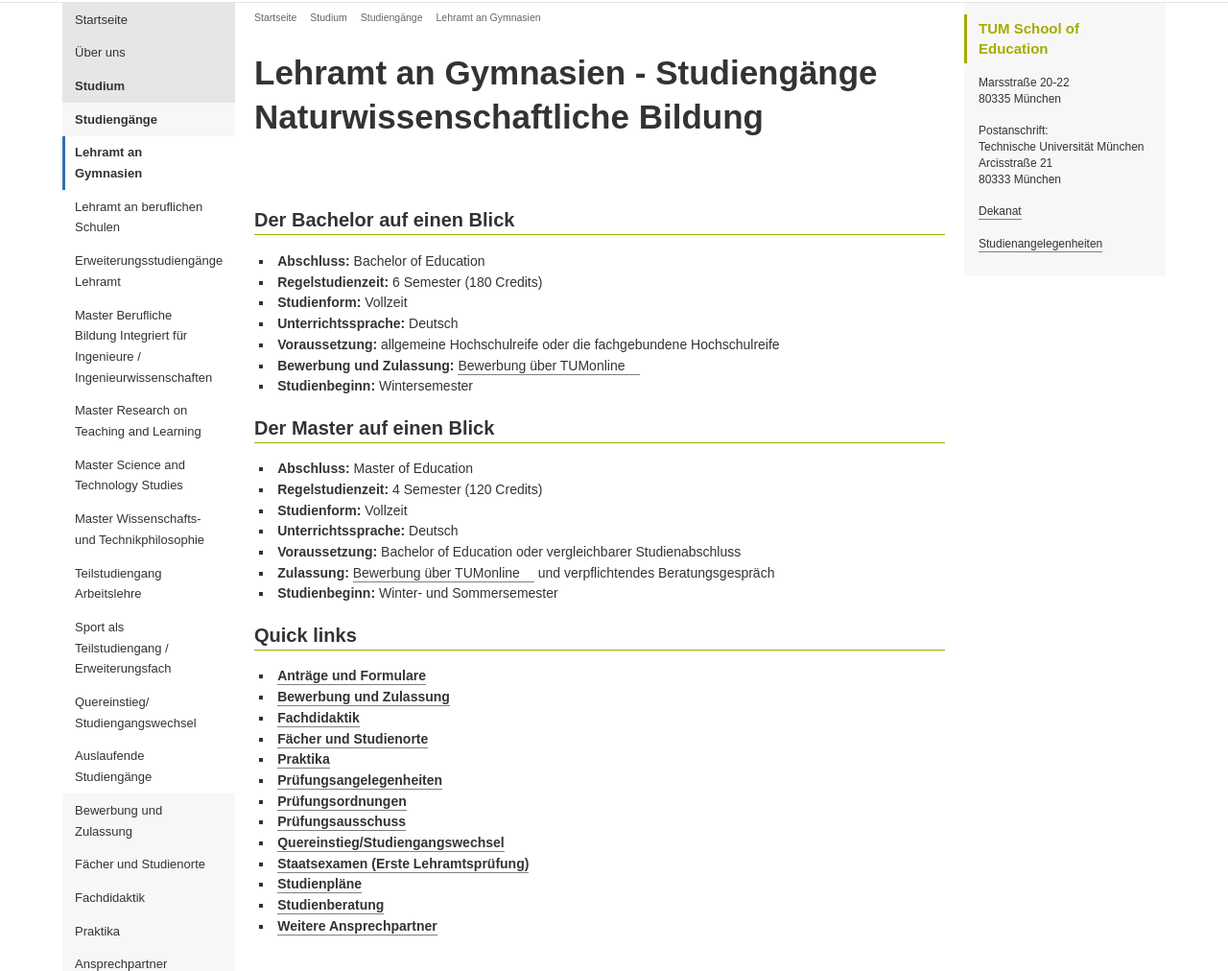
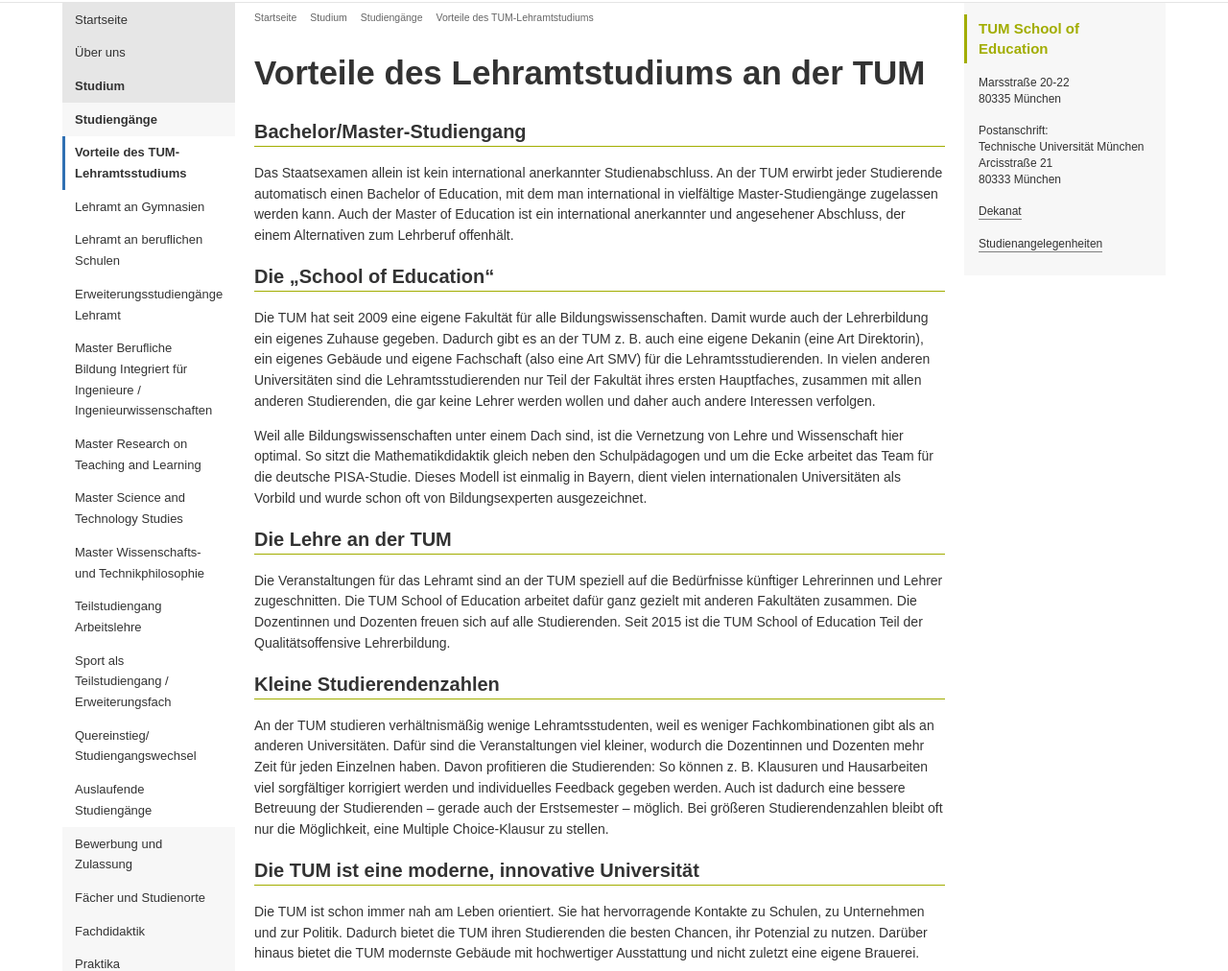
Before and after one commit to kulla/tum-homepage-mockups-20170313, a plain HTML site: page vorteile_lehramtsstudium.html in a window 1280 px wide. Shown: the part 137-1149 px from the top of the page at 96% size. Drawn offline with Linux system fonts and the light colour scheme.

Commit message:
add text "Vorteile des Lehramtsstudiums an der TUM"

```diff
--- a/vorteile_lehramtsstudium.html
+++ b/vorteile_lehramtsstudium.html
@@ -26,7 +26,7 @@
   "http://www.edu.tum.de/fileadmin/tum/org/favicon.ico" type=
   "image/x-icon; charset=binary">
 
-  <title>TUM School of Education: Lehramt an Gymnasien</title>
+  <title>TUM School of Education: Vorteile des Lehramtstudiums an der TUM</title>
   <meta name="generator" content="TYPO3 CMS">
   <meta name="viewport" content=
   "width=device-width, initial-scale=1">
@@ -151,8 +151,8 @@
                   "http://www.edu.tum.de/studium/studiengaenge/">Studiengänge</a>
 
                   <ul>
-                    <li class="current"><strong class=
-                    "path">Lehramt an Gymnasien</strong></li>
+                    <li class="current"><strong class="path">Vorteile des TUM-Lehramtsstudiums</strong></li>
+                    <li class="current"><a href="#">Lehramt an Gymnasien</a></li>
 
                     <li><a href=
                     "http://www.edu.tum.de/studium/studiengaenge/lehramt-an-beruflichen-schulen/">
@@ -348,133 +348,34 @@
               <li><a href=
               "http://www.edu.tum.de/studium/studiengaenge/">Studiengänge</a></li>
 
-              <li class="cur">Lehramt an Gymnasien</li>
+              <li class="cur">Vorteile des TUM-Lehramtstudiums</li>
             </ol>
           </nav><a id="c1147"></a>
 
-          <h1 class="hx">Lehramt an Gymnasien - Studiengänge
-          Naturwissenschaftliche Bildung</h1>
+          <h1 class="hx">Vorteile des Lehramtstudiums an der TUM</h1>
 
-          <h2 class="hx">&nbsp;</h2><a id="c757"></a>
+          <h2 class="hx lines">Bachelor/Master-Studiengang</h2>
 
-          <h2 class="hx lines">Der Bachelor auf einen Blick</h2>
+		  <p>Das Staatsexamen allein ist kein international anerkannter Studienabschluss. An der TUM erwirbt jeder Studierende automatisch einen Bachelor of Education, mit dem man international in vielfältige Master-Studiengänge zugelassen werden kann. Auch der Master of Education ist ein international anerkannter und angesehener Abschluss, der einem Alternativen zum Lehrberuf offenhält.</p>
+          <h2 class="hx lines">Die „School of Education“</h2>
 
-          <ul>
-            <li><b>Abschluss:</b> Bachelor of Education</li>
+		  <p>Die TUM hat seit 2009 eine eigene Fakultät für alle Bildungswissenschaften. Damit wurde auch der Lehrerbildung ein eigenes Zuhause gegeben. Dadurch gibt es an der TUM z. B. auch eine eigene Dekanin (eine Art Direktorin), ein eigenes Gebäude und eigene Fachschaft (also eine Art SMV) für die Lehramtsstudierenden. In vielen anderen Universitäten sind die Lehramtsstudierenden nur Teil der Fakultät ihres ersten Hauptfaches, zusammen mit allen anderen Studierenden, die gar keine Lehrer werden wollen und daher auch andere Interessen verfolgen.</p>
 
-            <li><b>Regelstudienzeit:</b> 6 Semester (180
-            Credits)</li>
+		  <p>Weil alle Bildungswissenschaften unter einem Dach sind, ist die Vernetzung von Lehre und Wissenschaft hier optimal. So sitzt die Mathematikdidaktik gleich neben den Schulpädagogen und um die Ecke arbeitet das Team für die deutsche PISA-Studie. Dieses Modell ist einmalig in Bayern, dient vielen internationalen Universitäten als Vorbild und wurde schon oft von Bildungsexperten ausgezeichnet.</p>
 
-            <li><b>Studienform:</b> Vollzeit</li>
+          <h2 class="hx lines">Die Lehre an der TUM</h2>
 
-            <li><b>Unterrichtssprache:</b> Deutsch</li>
+		  <p>Die Veranstaltungen für das Lehramt sind an der TUM speziell auf die Bedürfnisse künftiger Lehrerinnen und Lehrer zugeschnitten. Die TUM School of Education arbeitet dafür ganz gezielt mit anderen Fakultäten zusammen. Die Dozentinnen und Dozenten freuen sich auf alle Studierenden. Seit 2015 ist die TUM School of Education Teil der Qualitätsoffensive Lehrerbildung.</p>
 
-            <li><b>Voraussetzung:</b> allgemeine Hochschulreife
-            oder die fachgebundene Hochschulreife</li>
+          <h2 class="hx lines">Kleine Studierendenzahlen</h2>
 
-            <li><b>Bewerbung und Zulassung:</b> <a href=
-            "http://www.tum.de/studium/bewerbung/bachelor-lehramt-staatsexamen/"
-            title="Opens link in current Window" target="_top"
-            class="external-link">Bewerbung über TUMonline</a></li>
+		<p>An der TUM studieren verhältnismäßig wenige Lehramtsstudenten, weil es weniger Fachkombinationen gibt als an anderen Universitäten. Dafür sind die Veranstaltungen viel kleiner, wodurch die Dozentinnen und Dozenten mehr Zeit für jeden Einzelnen haben. Davon profitieren die Studierenden: So können z. B. Klausuren und Hausarbeiten viel sorgfältiger korrigiert werden und individuelles Feedback gegeben werden. Auch ist dadurch eine bessere Betreuung der Studierenden – gerade auch der Erstsemester – möglich. Bei größeren Studierendenzahlen bleibt oft nur die Möglichkeit, eine Multiple Choice-Klausur zu stellen.</p>
 
-            <li><b>Studienbeginn:</b> Wintersemester</li>
-          </ul><a id="c756"></a>
 
-          <h2 class="hx lines">Der Master auf einen Blick</h2>
+          <h2 class="hx lines">Die TUM ist eine moderne, innovative Universität</h2>
 
-          <ul>
-            <li><b>Abschluss:</b> Master of Education</li>
+		  <p>Die TUM ist schon immer nah am Leben orientiert. Sie hat hervorragende Kontakte zu Schulen, zu Unternehmen und zur Politik. Dadurch bietet die TUM ihren Studierenden die besten Chancen, ihr Potenzial zu nutzen. Darüber hinaus bietet die TUM modernste Gebäude mit hochwertiger Ausstattung und nicht zuletzt eine eigene Brauerei.</p>
 
-            <li><b>Regelstudienzeit:</b> 4 Semester (120
-            Credits)</li>
-
-            <li><b>Studienform:</b> Vollzeit</li>
-
-            <li><b>Unterrichtssprache:</b> Deutsch</li>
-
-            <li><b>Voraussetzung:</b> Bachelor of Education oder
-            vergleichbarer Studienabschluss</li>
-
-            <li><b>Zulassung:</b> <a href=
-            "http://www.tum.de/studium/bewerbung/master/" title=
-            "Opens link in current Window" target="_top" class=
-            "external-link">Bewerbung über TUMonline</a> und
-            verpflichtendes Beratungsgespräch</li>
-
-            <li><b>Studienbeginn:</b> Winter- und
-            Sommersemester</li>
-          </ul><a id="c789"></a>
-
-          <h2 class="hx lines">Quick links</h2>
-
-          <ul>
-            <li><b><a href=
-            "http://www.edu.tum.de/studium/studiengaenge/lehramtgymnasien/informationen-antraege-und-formulare/"
-            title="Opens internal link in current window" class=
-            "internal-link">Anträge und Formulare</a></b></li>
-
-            <li><b><a href=
-            "http://www.edu.tum.de/studium/bewerbung-und-zulassung/lehramt-an-gymnasien/"
-            title="Opens internal link in current window" class=
-            "internal-link">Bewerbung und Zulassung</a></b></li>
-
-            <li><a href=
-            "http://www.edu.tum.de/studium/fachdidaktik/#c1000"
-            title="Opens internal link in current window" class=
-            "internal-link"><b>Fachdidaktik</b></a></li>
-
-            <li><a href=
-            "http://www.edu.tum.de/studium/studiengaenge/lehramtgymnasien/faecher-und-studienorte/"
-            title="Opens link in current Window" target="_top"
-            class="internal-link"><b>Fächer und
-            Studienorte</b></a></li>
-
-            <li><b><a href=
-            "http://www.edu.tum.de/studium/studiengaenge/lehramtgymnasien/praktika/"
-            title="Opens link in current Window" target="_top"
-            class="internal-link">Praktika</a></b></li>
-
-            <li><a href=
-            "http://www.edu.tum.de/studium/studiengaenge/pruefungsangelegenheiten/"
-            title="Opens internal link in current window" class=
-            "internal-link"><b>Prüfungsangelegenheiten</b></a></li>
-
-            <li><a href=
-            "http://www.edu.tum.de/studium/studiengaenge/lehramtgymnasien/pruefungsordnungen/"
-            title="Opens internal link in current window" class=
-            "internal-link"><b>Prüfungsordnungen</b></a></li>
-
-            <li><a href=
-            "http://www.edu.tum.de/studium/studiengaenge/lehramtgymnasien/pruefungsausschuss/">
-            <b>Prüfungsausschuss</b></a></li>
-
-            <li><b><a href=
-            "http://www.edu.tum.de/studium/studiengaenge/quereinstieg-studiengangswechsel/"
-            title="Opens link in current Window" target="_top"
-            class=
-            "internal-link">Quereinstieg/Studiengangswechsel</a></b></li>
-
-            <li><b><a href=
-            "http://www.edu.tum.de/studium/studiengaenge/lehramtgymnasien/erste-lehramtspruefung/"
-            title="Opens internal link in current window" class=
-            "internal-link">Staatsexamen (Erste
-            Lehramtsprüfung)<br></a></b></li>
-
-            <li><b><a href=
-            "http://www.edu.tum.de/studium/studiengaenge/lehramtgymnasien/studienplaene/"
-            title="Opens link in current Window" target="_top"
-            class="internal-link">Studienpläne</a></b></li>
-
-            <li><b><a href=
-            "http://www.edu.tum.de/studium/ansprechpartner/studienberatung/"
-            title="Opens internal link in current window" class=
-            "internal-link">Studienberatung</a></b></li>
-
-            <li><b><a href=
-            "http://www.edu.tum.de/studium/ansprechpartner/" title=
-            "Opens internal link in current window" class=
-            "internal-link">Weitere Ansprechpartner</a></b></li>
-          </ul>
         </div>
       </div>
 
```
